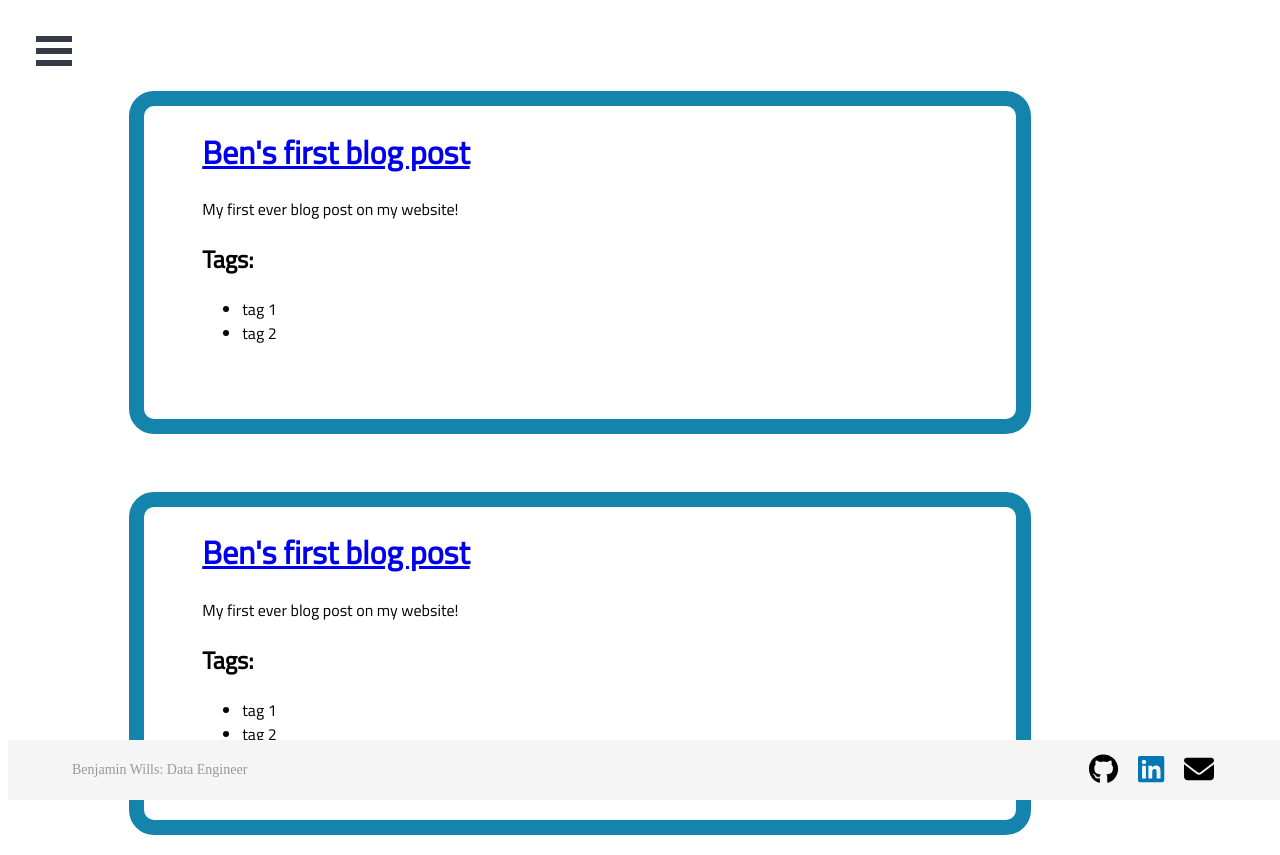
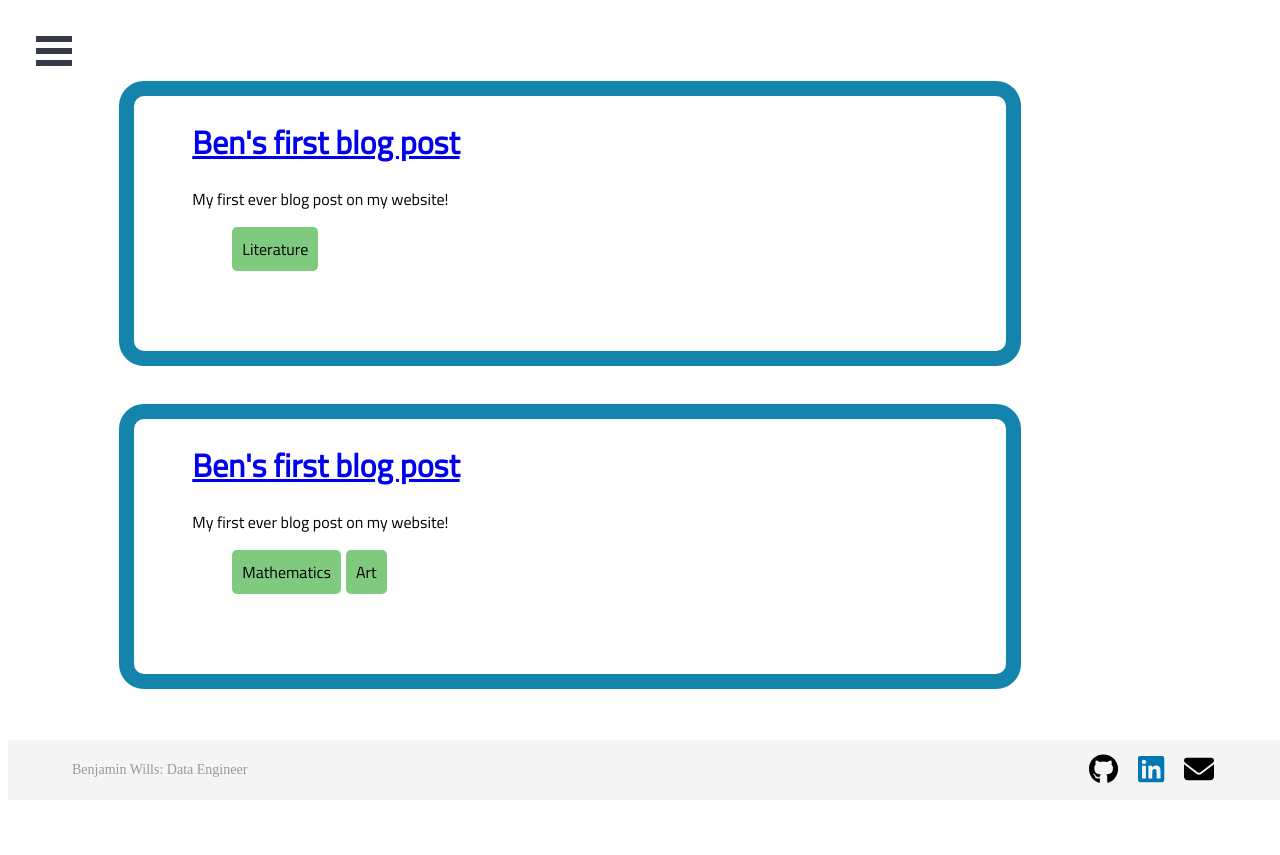
Before and after one commit to BenjaminWills/personal_website, a React (Create React App) app in the folder website/: page /personal_website/blog in a window 1280 px wide. After the commit the page ends 800 px from the top, so only its background shows below. Built offline with nearby package versions, Linux system fonts and the light colour scheme.

Commit message:
format topics

```diff
--- a/website/src/pages/blog/Blog.js
+++ b/website/src/pages/blog/Blog.js
@@ -9,8 +9,7 @@ function Blog() {
         title = "Ben's first blog post"
         summary = "My first ever blog post on my website!"
         tags = {[
-          {"name":"tag 1"},
-          {"name":"tag 2"}
+          {"name":"Literature"},
         ]}
         href = "/personal_website/cv"
       />
@@ -19,8 +18,8 @@ function Blog() {
         title = "Ben's first blog post"
         summary = "My first ever blog post on my website!"
         tags = {[
-          {"name":"tag 1"},
-          {"name":"tag 2"}
+          {"name":"Mathematics"},
+          {"name":"Art"}
         ]}
         href = "/personal_website/cv"
       />
--- a/website/src/pages/blog/BlogComponents/BlogContainer/BlogContainer.css
+++ b/website/src/pages/blog/BlogComponents/BlogContainer/BlogContainer.css
@@ -1,10 +1,10 @@
 .blog-container{
     /* Sizing */
     width: 70%;
-    height: 20%;
+    height: 8%;
     padding-left: 5%;
     padding-bottom: 5%;
-    margin: 20px;
+    margin: 10px;
 
     /* Appearance */
     border: 15px solid var(--sidebar-colour);
@@ -13,7 +13,6 @@
 
 
 .title{
-
 }
 
 .title:visited {
@@ -26,10 +25,22 @@
 .title:active { text-decoration: none; color:teal; }
 
 .summary{
-
 }
 
 .tag{
+    background-color: rgba(0, 150, 0, 0.5);
+    padding: 10px;
+    border-radius: 5px;
+
+    /* Limit width of box to length of tag */
+    display: inline-block;
+    max-width: 100%;
+    white-space: nowrap;
+    overflow: hidden;
+    text-overflow: ellipsis;
+
+    /* Add margin so that the text is distinct */
+    margin-right: 5px;
 }
 
 .tag-list{
--- a/website/src/pages/blog/BlogComponents/BlogContainer/BlogContainer.js
+++ b/website/src/pages/blog/BlogComponents/BlogContainer/BlogContainer.js
@@ -12,9 +12,8 @@ export default function BlogContainer({
   return (
     <div className = 'blog-container font-link'>
         <h1 ><a className='title' href={href}>{title}</a></h1>
-        <p>{summary}</p>
-        <h2>Tags:</h2>
-        <ul>{splitTagsToArray(tags)}</ul>
+        <p className='summary'>{summary}</p>
+        <ul className='tag-list'>{splitTagsToArray(tags)}</ul>
     </div>
   )
 }
--- a/website/src/pages/blog/BlogComponents/BlogContainer/utils.js
+++ b/website/src/pages/blog/BlogComponents/BlogContainer/utils.js
@@ -1,6 +1,8 @@
+import './BlogContainer.css';
+
 export function splitTagsToArray(tags){
     // Create an array of tags from the objects passed
     const tagList = tags.map(
-        tag => <li key={tag.name}>{tag.name}</li>)
+        tag => <li className = 'tag' key={tag.name}>{tag.name}</li>)
     return tagList
 }
```
